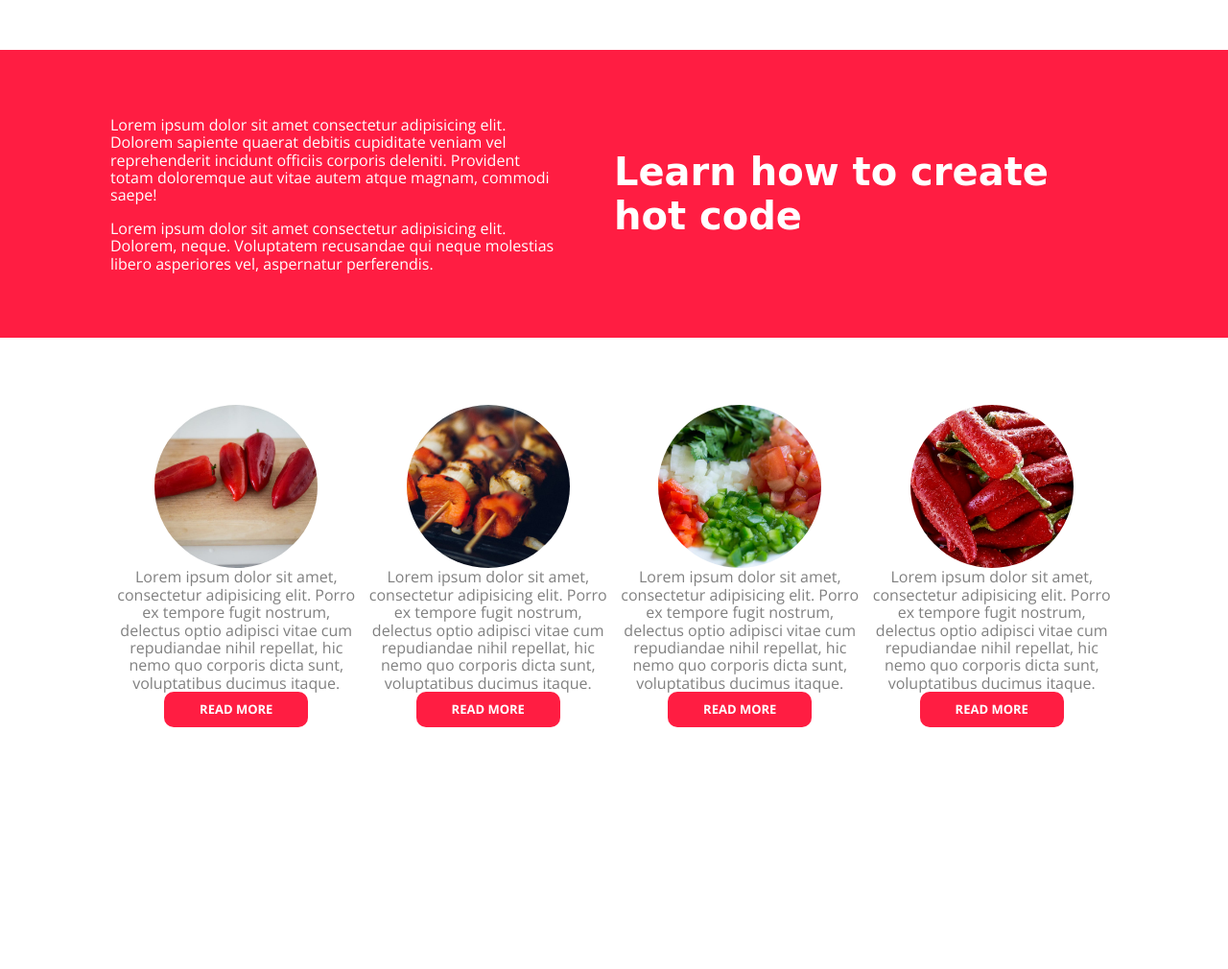
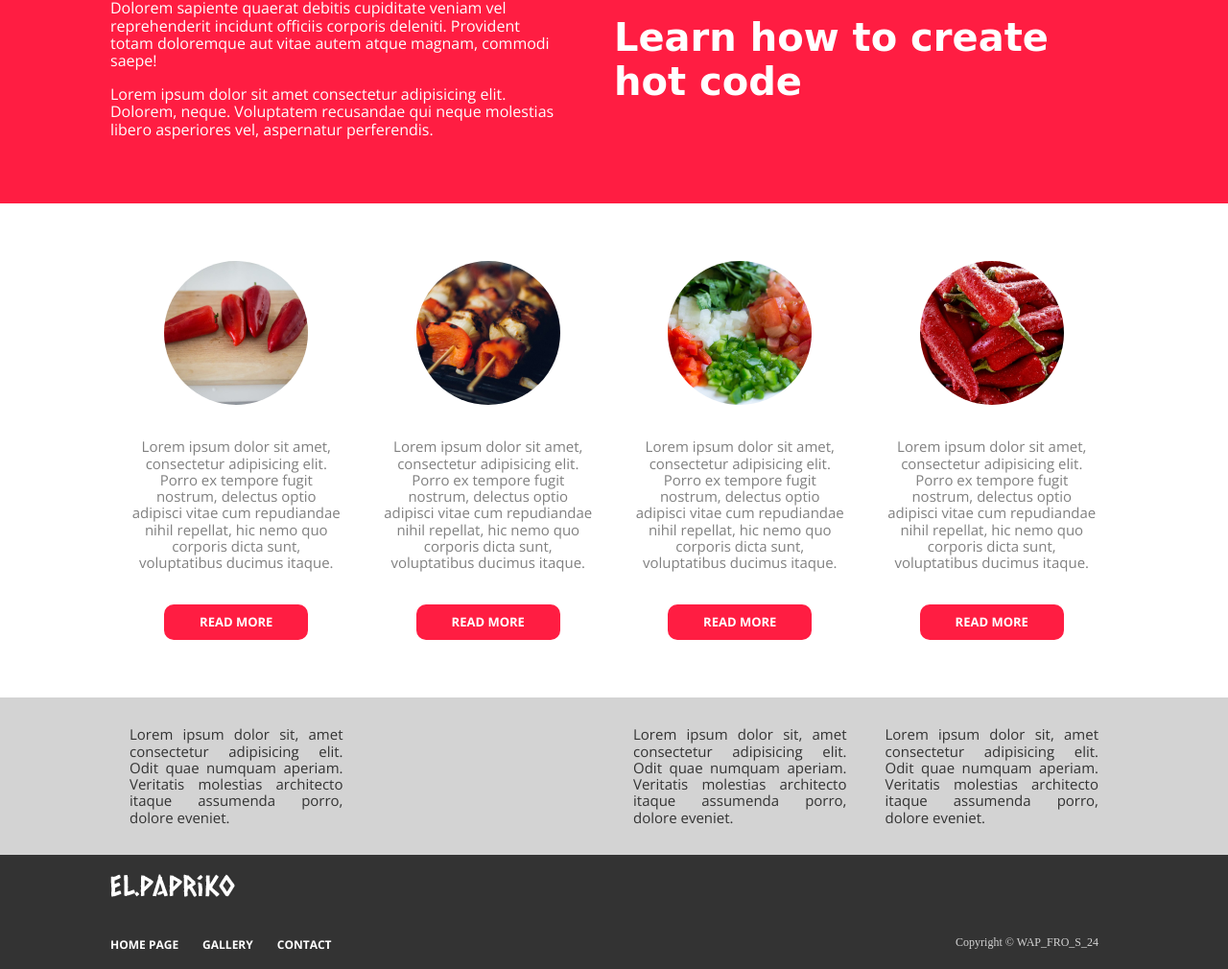
Before and after one commit to gosia-straszewska/Hot-Coding-layout, a website: page index.html in a window 1280 px wide. Shown: the part 1063-2073 px from the top of the page at 96% size. Before the commit the page ends 1891 px from the top, so only its background shows below. Drawn offline with nearby package versions, Linux system fonts and the light colour scheme; a web font is replaced by a local one.

Commit message:
footer, about projects

```diff
--- a/index.html
+++ b/index.html
@@ -1,5 +1,6 @@
 <!doctype html>
 <html lang="pl">
+
 <head>
     <meta charset="utf-8">
     <title>Projekt</title>
@@ -10,6 +11,7 @@
     <link rel="stylesheet" href="./css/normalize.css">
     <link rel="stylesheet" href="./css/main.css">
 </head>
+
 <body>
     <header class="page-header">
         <div class="container">
@@ -36,7 +38,8 @@
             Hot.coding
         </h1>
         <div class="main-banner-text">
-                                Lorem ipsum dolor sit amet consectetur adipisicing elit. Autem molestiae, id nam facilis perspiciatis quae modi consectetur facere illo, expedita culpa iure vero aliquam sit assumenda, in repellat commodi nisi.
+            Lorem ipsum dolor sit amet consectetur adipisicing elit. Autem molestiae, id nam facilis perspiciatis quae
+            modi consectetur facere illo, expedita culpa iure vero aliquam sit assumenda, in repellat commodi nisi.
         </div>
         <div class="main-banner-button">
             <a href="" class="btn btn-primary">Read more</a>
@@ -52,7 +55,10 @@
                             Lorem ipsum sit
                         </h3>
                         <div class="main-article-text">
-                                        Lorem ipsum dolor sit amet consectetur adipisicing elit. Unde, enim odit accusamus, distinctio iusto tempora iure beatae impedit quas asperiores maiores aliquid nobis consequatur amet quis velit porro! Velit esse reiciendis cumque dicta provident repellat enim, culpa nulla quos veritatis.
+                            Lorem ipsum dolor sit amet consectetur adipisicing elit. Unde, enim odit accusamus,
+                            distinctio iusto tempora iure beatae impedit quas asperiores maiores aliquid nobis
+                            consequatur amet quis velit porro! Velit esse reiciendis cumque dicta provident repellat
+                            enim, culpa nulla quos veritatis.
                         </div>
                         <a href="" class="btn main-article-btn">Read more</a>
                     </article>
@@ -64,7 +70,10 @@
                             Lorem ipsum sit
                         </h3>
                         <div class="main-article-text">
-                                        Lorem ipsum dolor sit amet consectetur adipisicing elit. Unde, enim odit accusamus, distinctio iusto tempora iure beatae impedit quas asperiores maiores aliquid nobis consequatur amet quis velit porro! Velit esse reiciendis cumque dicta provident repellat enim, culpa nulla quos veritatis.
+                            Lorem ipsum dolor sit amet consectetur adipisicing elit. Unde, enim odit accusamus,
+                            distinctio iusto tempora iure beatae impedit quas asperiores maiores aliquid nobis
+                            consequatur amet quis velit porro! Velit esse reiciendis cumque dicta provident repellat
+                            enim, culpa nulla quos veritatis.
                         </div>
                         <a href="" class="btn main-article-btn">Read more</a>
                     </article>
@@ -76,7 +85,10 @@
                             Lorem ipsum sit
                         </h3>
                         <div class="main-article-text">
-                                        Lorem ipsum dolor sit amet consectetur adipisicing elit. Unde, enim odit accusamus, distinctio iusto tempora iure beatae impedit quas asperiores maiores aliquid nobis consequatur amet quis velit porro! Velit esse reiciendis cumque dicta provident repellat enim, culpa nulla quos veritatis.
+                            Lorem ipsum dolor sit amet consectetur adipisicing elit. Unde, enim odit accusamus,
+                            distinctio iusto tempora iure beatae impedit quas asperiores maiores aliquid nobis
+                            consequatur amet quis velit porro! Velit esse reiciendis cumque dicta provident repellat
+                            enim, culpa nulla quos veritatis.
                         </div>
                         <a href="" class="btn main-article-btn">Read more</a>
                     </article>
@@ -114,7 +126,7 @@
 
     <section class="projects-list">
         <div class="container">
-                        <div class="row">
+            <div class="row-projects">
 
                 <div class="col-1-4">
 
@@ -123,7 +135,9 @@
                             <img src="images/photo1.jpg" alt="">
                         </a>
                         <div class="project-text">
-                                        Lorem ipsum dolor sit amet, consectetur adipisicing elit. Porro ex tempore fugit nostrum, delectus optio adipisci vitae cum repudiandae nihil repellat, hic nemo quo corporis dicta sunt, voluptatibus ducimus itaque.
+                            Lorem ipsum dolor sit amet, consectetur adipisicing elit. Porro ex tempore fugit nostrum,
+                            delectus optio adipisci vitae cum repudiandae nihil repellat, hic nemo quo corporis dicta
+                            sunt, voluptatibus ducimus itaque.
                         </div>
                         <a href="" class="btn main-project-btn">Read more</a>
                     </article>
@@ -136,7 +150,9 @@
                             <img src="images/photo2.jpg" alt="">
                         </a>
                         <div class="project-text">
-                                        Lorem ipsum dolor sit amet, consectetur adipisicing elit. Porro ex tempore fugit nostrum, delectus optio adipisci vitae cum repudiandae nihil repellat, hic nemo quo corporis dicta sunt, voluptatibus ducimus itaque.
+                            Lorem ipsum dolor sit amet, consectetur adipisicing elit. Porro ex tempore fugit nostrum,
+                            delectus optio adipisci vitae cum repudiandae nihil repellat, hic nemo quo corporis dicta
+                            sunt, voluptatibus ducimus itaque.
                         </div>
                         <a href="" class="btn main-project-btn">Read more</a>
                     </article>
@@ -149,7 +165,9 @@
                             <img src="images/photo3.jpg" alt="">
                         </a>
                         <div class="project-text">
-                                        Lorem ipsum dolor sit amet, consectetur adipisicing elit. Porro ex tempore fugit nostrum, delectus optio adipisci vitae cum repudiandae nihil repellat, hic nemo quo corporis dicta sunt, voluptatibus ducimus itaque.
+                            Lorem ipsum dolor sit amet, consectetur adipisicing elit. Porro ex tempore fugit nostrum,
+                            delectus optio adipisci vitae cum repudiandae nihil repellat, hic nemo quo corporis dicta
+                            sunt, voluptatibus ducimus itaque.
                         </div>
                         <a href="" class="btn main-project-btn">Read more</a>
                     </article>
@@ -162,7 +180,9 @@
                             <img src="images/photo4.jpg" alt="">
                         </a>
                         <div class="project-text">
-                                        Lorem ipsum dolor sit amet, consectetur adipisicing elit. Porro ex tempore fugit nostrum, delectus optio adipisci vitae cum repudiandae nihil repellat, hic nemo quo corporis dicta sunt, voluptatibus ducimus itaque.
+                            Lorem ipsum dolor sit amet, consectetur adipisicing elit. Porro ex tempore fugit nostrum,
+                            delectus optio adipisci vitae cum repudiandae nihil repellat, hic nemo quo corporis dicta
+                            sunt, voluptatibus ducimus itaque.
                         </div>
                         <a href="" class="btn main-project-btn">Read more</a>
                     </article>
@@ -175,9 +195,73 @@
         </div>
     </section>
 
+    <section class="more-info">
+        <div class="container">
+            <div class="row-more-info">
+
+                <div class="col-1-4 text">
+                    <div class="more-info-text">
+                        Lorem ipsum dolor sit, amet consectetur adipisicing elit. Odit quae numquam aperiam. Veritatis
+                        molestias architecto itaque assumenda porro, dolore eveniet.
+                    </div>
+                </div>
+
+                <div class="col-1-4 text">
+                    <div class="more-info-text">
+
+                    </div>
+                </div>
+
+                <div class="col-1-4 text">
+                    <div class="more-info-text">
+                        Lorem ipsum dolor sit, amet consectetur adipisicing elit. Odit quae numquam aperiam. Veritatis
+                        molestias architecto itaque assumenda porro, dolore eveniet.
+                    </div>
+                </div>
+
+                <div class="col-1-4 text">
+                    <div class="more-info-text">
+                        Lorem ipsum dolor sit, amet consectetur adipisicing elit. Odit quae numquam aperiam. Veritatis
+                        molestias architecto itaque assumenda porro, dolore eveniet.
+                    </div>
+                </div>
+            </div>
+        </div>
+    </section>
+
+    <section class="footer">
+        <section class="container">
+            <div class="footer-bar">
+                <div class="footer-bar-nav">
+                    <div class="footer-logo">
+                        <img class="logo" src="./images/logo.png" alt="Logo">
+                    </div>
+
+                    <ul class="footer-nav-list">
+                        <li class="footer-nav-list-el">
+                            <a href="" class="footer-nav-list-link">Home Page</a>
+                        </li>
+                        <li class="footer-nav-list-el">
+                            <a href="" class="footer-nav-list-link">Gallery</a>
+                        </li>
+                        <li class="footer-nav-list-el">
+                            <a href="" class="footer-nav-list-link">Contact</a>
+                        </li>
+                    </ul>
+                </div>
+
+                <small class="footer-copyright">
+                    Copyright &copy; WAP_FRO_S_24
+                </small>
+
+            </div>
+
+        </section>
+    </section>
 
 
 
 
 </body>
+
 </html>
--- a/scss/main.scss
+++ b/scss/main.scss
@@ -210,15 +210,18 @@ p {
 }
 
 .projects-list {}
-.row {
+.row-projects {
     height: 100%;
-    margin: 70px 0px;
-
+    margin: 60px 0px;
+    display: flex;
+    justify-content: space-between;
+    align-items: center;
 }
 
 .col-1-4{
     width: 25%;
     height: 100%;
+    margin: 0px 20px
 }
 
 .about-project {
@@ -231,13 +234,16 @@ p {
 .main-project-img img {
     border-radius: 50%;
     display: block;
-    width: 170px;
+    width: 150px;
+    margin-bottom: 35px;
+
 
 }
 .project-text {
     font-family: $fontOpen;
     color: gray;
     text-align: center;
+    font-size: 15px;
 }
 .main-project-btn {
     @include btn();
@@ -247,9 +253,74 @@ p {
     width:150px;
     height:37px;
     border-radius: 10px;
+    margin-top: 35px;
     // margin:0 10px;
     &:hover {
     background-color: #fd647e;
     color: white;
         }
  }
+
+ .more-info {
+     background-color: lightgray;
+ }
+ .row-more-info {
+    display: flex;
+    justify-content: space-between;
+    align-items: center;
+    padding: 30px 0px;
+ }
+
+ .more-info-text {
+    color: rgb(51, 51, 51);
+    font-family: $fontOpen;
+    font-size: 15px;
+    text-align: justify;
+    font-weight: 300;
+ }
+
+ .footer {
+    background-color: rgb(51, 51, 51);
+ }
+
+.footer-bar {
+    display: flex;
+    justify-content: space-between;
+}
+.footer-bar-nav {}
+.footer-logo {
+    padding: 20px 0px;
+}
+
+.footer-nav-list{
+    list-style: none;
+    display: flex;
+    list-style: none;
+    text-decoration: none;
+    padding-left: 0px;
+}
+.footer-nav-list-el{
+    color: #fff;
+}
+.footer-nav-list-link{
+    // list-style: none;
+    // display: flex;
+    // list-style: none;
+    text-decoration: none;
+    color: #fff;
+    text-transform: uppercase;
+    font-family: $fontOpen;
+    font-size: 12px;
+    padding-right: 25px;
+    font-weight: 600;
+}
+
+.footer-copyright{
+    color: lightgray;
+    font-weight: 300;
+    font-size: 12px;
+    display: flex;
+    align-items: flex-end;
+    padding: 20px;
+
+}
```
Also changed, not shown: css/main.css, 1 other file. Lines whose indentation alone changed are shown as unchanged.
